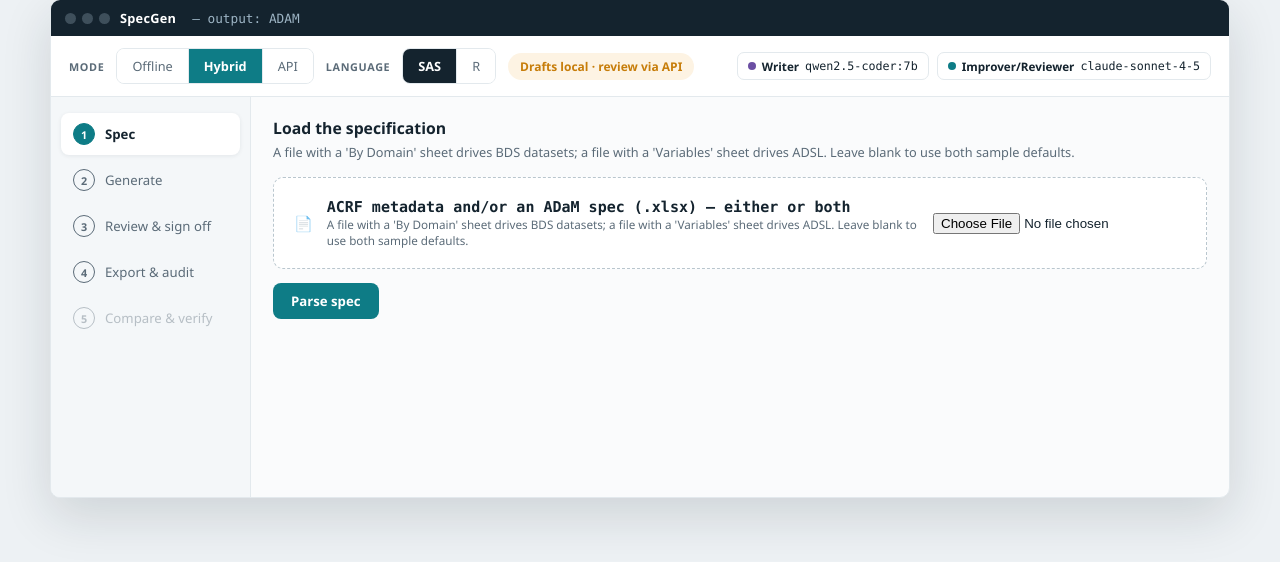
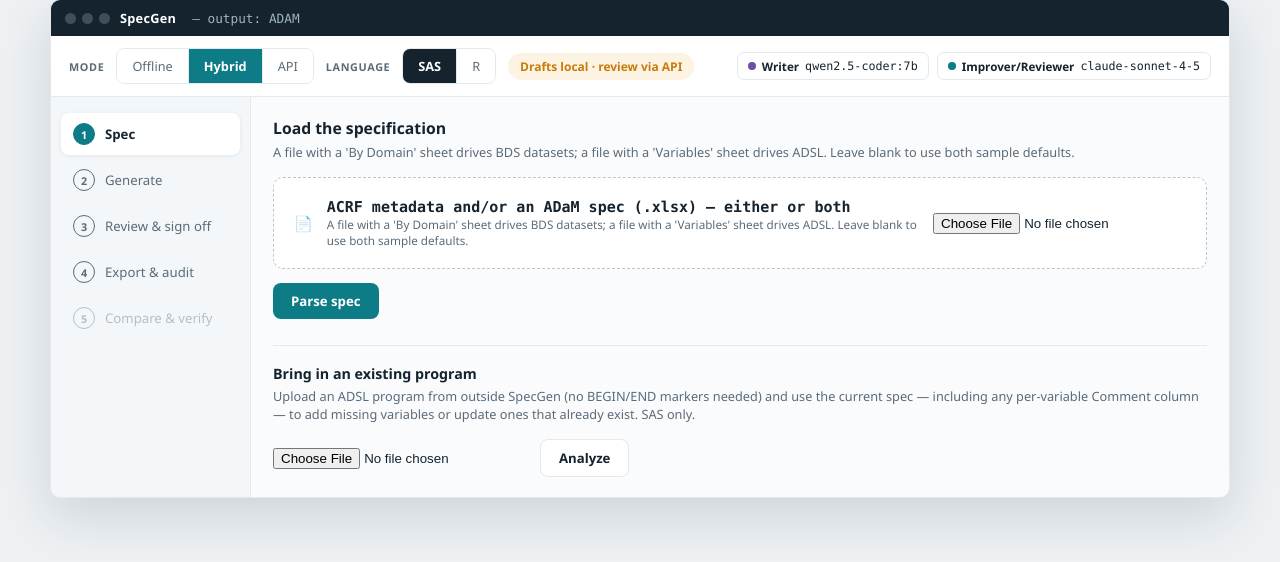
Before and after one commit to Manjothundal/SpecGen, a Flask app: page / in a window 1280 px wide. Shown: the part 218-780 px from the top of the page. Run offline with Flask 3, Linux system fonts and the light colour scheme.

Commit message:
Add a spec Comment column and "Bring in an existing program" (ADaM/SAS)
Two related asks: a free-text Comment column in the spec for per-variable
mapping notes/overrides beyond the formal Derivation rule, and the ability
to upload a program SpecGen didn't generate (no BEGIN/END markers) and
update it using the spec.

Comment: one change, in prompt_builder.py's build_prompt() -- the single
place every variable-level Writer call already goes through (assemble_adsl,
spec_patcher's _build_block, app.py's regenerate_adsl_block) -- so it's
available everywhere immediately, no other file touched.

"Bring in an existing program": upload -> /legacy_upload classifies each
spec variable as likely-present/likely-missing via a best-effort heuristic
(a hint for checkbox defaults, not authoritative). Two independent paths:
- Insert (new logic): reuses spec_patcher._build_block() verbatim --
  already Comment-aware, catalog-aware, QC-reviewed -- appended and merged
  into block tracking exactly like spec_patcher's own new-variable path.
- Full update (locate + rewrite existing logic): new
  spec_patcher.locate_and_update(), a single batched model call (not one
  per variable) that returns the whole program with just the selected
  variables' logic found and rewritten. Kept as a preview only (diffed via
  difflib) until the user explicitly applies it -- verified live with a
  real API call: correctly located and rewrote a wrong SAFFL assignment in
  a hand-written legacy program, diff showing only that change. On Apply,
  the result becomes one opaque "file" block, reusing the existing
  kind:"file" pattern _rebuild_blocks already uses for BDS/SDTM/TLF,
  instead of forcing per-variable markers onto content that was never
  structured that way -- the diff + an editable textarea IS the review
  step for this path.

Both paths run as background jobs (new job_kind values, same
_GENERATE_LOCKS/job_status machinery as Generate/patch).

Co-Authored-By: Claude Sonnet 5 <noreply@anthropic.com>

```diff
--- a/app.py
+++ b/app.py
@@ -61,7 +61,7 @@ from assembler import assemble_adsl, gen_block, clean, known_variables, _r_add_c
 from improver import improve_block
 from reviewer import review_block
 from spec_differ import diff_specs
-from spec_patcher import patch_program
+from spec_patcher import patch_program, locate_and_update, _build_block
 
 app = Flask(__name__)
 
@@ -114,6 +114,13 @@ def _new_otype_state():
                                     # against. None until ADSL has been generated at least once.
         "spec_diff": None,           # ADaM only: pending diff preview, set by /spec_diff
         "pending_spec_v2": None,     # ADaM only: uploaded v2 spec path awaiting /apply_patch
+        "legacy_upload_path": None,     # ADaM only: an uploaded existing (non-SpecGen) SAS
+                                        # program, awaiting classification/action
+        "legacy_classification": None,  # ADaM only: [{"variable","label","present_guess"}, ...]
+                                        # per current spec row, set by /legacy_upload
+        "legacy_update_preview": None,  # ADaM only: {"program", "diff", "targeted_vars"} once
+                                        # /legacy_preview_update has run — nothing is applied to
+                                        # state["programs"] until /legacy_apply_update
     }
 
 
@@ -878,6 +885,265 @@ def cancel_patch():
     return _render(active_otype="adam")
 
 
+def _classify_legacy_program(program, spec):
+    """Best-effort heuristic ONLY — flags a variable as "likely present" if
+    its name appears as an assignment target (`VAR =`) anywhere in the
+    program. Real legacy code can define a variable through a macro call,
+    different casing, a totally different pattern, or not at all — this is
+    just a starting point for the checkboxes' default state; the UI lets
+    the user override every one of them regardless of the guess."""
+    classification = []
+    for _, row in spec.iterrows():
+        var = row["Variable"]
+        present = bool(re.search(rf'\b{re.escape(var)}\s*=', program, re.IGNORECASE))
+        classification.append({"variable": var, "label": row["Label"], "present_guess": present})
+    return classification
+
+
+@app.route("/legacy_upload", methods=["POST"])
+def legacy_upload():
+    """Bring in an existing (non-SpecGen) ADSL program. Just saves the file
+    and classifies each current spec variable as likely-present/likely-
+    missing — /legacy_insert and /legacy_preview_update are the separate
+    action steps."""
+    state = RUN_STATE["otypes"]["adam"]
+    if state["lang"] != "sas":
+        return _render(active_otype="adam", note_otype="adam",
+                      note="Bringing in an existing program is SAS-only today.")
+
+    files = request.files.getlist("legacy_program")
+    if not files or not files[0].filename:
+        return _render(active_otype="adam", note_otype="adam",
+                      note="Choose an existing .sas program to bring in.")
+
+    legacy_dir = os.path.join(UPLOAD_DIR, "adam_legacy")
+    os.makedirs(legacy_dir, exist_ok=True)
+    legacy_path = os.path.join(legacy_dir, secure_filename(files[0].filename))
+    files[0].save(legacy_path)
+
+    adsl_spec_path = state.get("adsl_spec_path") or ADAM_SPEC
+    if not os.path.exists(adsl_spec_path):
+        return _render(active_otype="adam", note_otype="adam",
+                      note=f"No ADaM spec available to classify against ({adsl_spec_path} not found).")
+
+    try:
+        with open(legacy_path, encoding="utf-8", errors="replace") as f:
+            program = f.read()
+        spec = pd.read_excel(adsl_spec_path, sheet_name="Variables")
+    except Exception as e:
+        return _render(active_otype="adam", note_otype="adam", note=f"Could not read upload or spec: {e}")
+
+    state["legacy_upload_path"] = legacy_path
+    state["legacy_classification"] = _classify_legacy_program(program, spec)
+    return _render(active_otype="adam")
+
+
+def _run_legacy_insert_job(selected_vars, writer_mode, reviewer_mode, use_macros):
+    """Background thread target for /legacy_insert — same non-blocking
+    rationale as _run_generate_job/_run_patch_job. Reuses spec_patcher's
+    _build_block() directly (Comment/Derivation-aware, catalog-aware,
+    QC-reviewed) — identical machinery to spec_patcher's own new-variable
+    path, just appended into an uploaded program instead of one this app
+    already tracked."""
+    state = RUN_STATE["otypes"]["adam"]
+    try:
+        legacy_path = state["legacy_upload_path"]
+        adsl_spec_path = state.get("adsl_spec_path") or ADAM_SPEC
+        with open(legacy_path, encoding="utf-8", errors="replace") as f:
+            program = f.read()
+        spec = pd.read_excel(adsl_spec_path, sheet_name="Variables")
+        available = known_variables(spec)
+
+        new_blocks = {}
+        for var in selected_vars:
+            row = spec[spec["Variable"] == var]
+            if row.empty:
+                continue
+            new_blocks[var] = _build_block(var, row.iloc[0], available, writer_mode, reviewer_mode, use_macros)
+
+        if not new_blocks:
+            state["job_status"] = "error"
+            state["job_note"] = "No valid variables selected to insert."
+            return
+
+        insert_text = "\n\n".join(new_blocks.values())
+        if "  keep " in program:
+            program = program.replace("  keep ", f"{insert_text}\n\n  keep ", 1)
+        else:
+            # No recognizable `keep` statement — this is genuinely arbitrary
+            # uploaded code, not something SpecGen wrote, so there's no safe
+            # assumption about where derivation logic should end. Append at
+            # the end rather than guessing wrong.
+            program = program.rstrip() + "\n\n" + insert_text + "\n"
+
+        state["programs"]["adsl"] = program
+
+        # A previous full-update (see /legacy_apply_update) may have left a
+        # single opaque "file" block for this program — now stale, since the
+        # program just changed underneath it via a different mechanism.
+        stale_key = "adam:adsl_legacy"
+        if stale_key in state["blocks"]:
+            state["blocks"].pop(stale_key, None)
+            if stale_key in state["block_order"]:
+                state["block_order"].remove(stale_key)
+
+        parsed = {b["var"]: b for b in parse_adsl_blocks(program)}
+        for var in new_blocks:
+            b = parsed.get(var)
+            if not b:
+                continue
+            key = f"adam:adsl:{var}"
+            state["blocks"][key] = {"label": var, "code": b["code"], "qc": b["qc"],
+                                    "approved": False, "kind": "adsl_var", "var": var}
+            if key not in state["block_order"]:
+                state["block_order"].append(key)
+
+        _, derived, ex_summary, main_step = route_adsl_spec(spec)
+        state["main_step_rows"] = {r["Variable"]: r.to_dict() for _, r in main_step.iterrows()}
+        state["adsl_available"] = available
+        state["adsl_spec_path"] = adsl_spec_path
+        state["legacy_upload_path"] = None
+        state["legacy_classification"] = None
+        state["exported_files"] = []
+        state["last_commit"] = None
+        state["active_screen"] = "review"
+        state["job_status"] = "done"
+        state["job_note"] = f"Inserted {len(new_blocks)} new variable(s) into the uploaded program."
+    except Exception as e:
+        state["job_status"] = "error"
+        state["job_note"] = f"Insert failed: {e}"
+    finally:
+        _GENERATE_LOCKS["adam"].release()
+
+
+@app.route("/legacy_insert", methods=["POST"])
+def legacy_insert():
+    state = RUN_STATE["otypes"]["adam"]
+    if not state.get("legacy_classification"):
+        return _render(active_otype="adam", note_otype="adam", note="Upload and analyze a program first.")
+
+    selected_vars = request.form.getlist("insert_var")
+    if not selected_vars:
+        return _render(active_otype="adam", note_otype="adam", note="Select at least one variable to insert.")
+
+    lock = _GENERATE_LOCKS["adam"]
+    if not lock.acquire(blocking=False):
+        return _render(active_otype="adam", note_otype="adam",
+                      note="A generation is already running on this tab — wait for it to finish.")
+
+    writer_mode, reviewer_mode = MODE_MAP.get(state["mode"], (None, None))
+    state["job_status"] = "running"
+    state["job_kind"] = "legacy_insert"
+    state["job_note"] = None
+
+    threading.Thread(target=_run_legacy_insert_job,
+                     args=(selected_vars, writer_mode, reviewer_mode, state["use_macros"]),
+                     daemon=True).start()
+
+    return _render(active_otype="adam")
+
+
+def _run_legacy_update_job(target_vars):
+    """Background thread target for /legacy_preview_update. Calls
+    spec_patcher.locate_and_update() once for every selected variable
+    together (see that function's docstring for why batched) — a PREVIEW
+    only, nothing is written to state["programs"] here."""
+    state = RUN_STATE["otypes"]["adam"]
+    try:
+        legacy_path = state["legacy_upload_path"]
+        adsl_spec_path = state.get("adsl_spec_path") or ADAM_SPEC
+        with open(legacy_path, encoding="utf-8", errors="replace") as f:
+            program = f.read()
+        spec = pd.read_excel(adsl_spec_path, sheet_name="Variables")
+
+        new_program, diff = locate_and_update(program, spec, target_vars)
+
+        state["legacy_update_preview"] = {
+            "program": new_program,
+            "diff": "".join(diff),
+            "targeted_vars": target_vars,
+        }
+        state["job_status"] = "done"
+        state["job_note"] = (f"Preview ready for {len(target_vars)} variable(s) — review the "
+                             f"diff and edit the text below before applying.")
+    except Exception as e:
+        state["job_status"] = "error"
+        state["job_note"] = f"Preview failed: {e}"
+    finally:
+        _GENERATE_LOCKS["adam"].release()
+
+
+@app.route("/legacy_preview_update", methods=["POST"])
+def legacy_preview_update():
+    state = RUN_STATE["otypes"]["adam"]
+    if not state.get("legacy_classification"):
+        return _render(active_otype="adam", note_otype="adam", note="Upload and analyze a program first.")
+
+    target_vars = request.form.getlist("update_var")
+    if not target_vars:
+        return _render(active_otype="adam", note_otype="adam", note="Select at least one variable to update.")
+
+    lock = _GENERATE_LOCKS["adam"]
+    if not lock.acquire(blocking=False):
+        return _render(active_otype="adam", note_otype="adam",
+                      note="A generation is already running on this tab — wait for it to finish.")
+
+    state["job_status"] = "running"
+    state["job_kind"] = "legacy_update"
+    state["job_note"] = None
+
+    threading.Thread(target=_run_legacy_update_job, args=(target_vars,), daemon=True).start()
+
+    return _render(active_otype="adam")
+
+
+@app.route("/legacy_apply_update", methods=["POST"])
+def legacy_apply_update():
+    """Commit a previewed full-update — uses whatever text is in the
+    submitted textarea, NOT necessarily state["legacy_update_preview"]'s
+    original proposal, since the user may have hand-edited it (the "live
+    editing" step). The whole program becomes one opaque "file" block (same
+    kind BDS/SDTM/TLF programs already use) rather than forcing per-variable
+    tracking onto content that was never structured that way."""
+    state = RUN_STATE["otypes"]["adam"]
+    preview = state.get("legacy_update_preview")
+    if not preview:
+        return _render(active_otype="adam", note_otype="adam", note="No pending update to apply.")
+
+    edited_program = request.form.get("program_text", preview["program"])
+
+    # A prior normal generate/insert may have left per-variable adsl blocks —
+    # now stale, since this program replaces that content wholesale via a
+    # different (whole-file) mechanism.
+    stale_keys = [k for k in state["block_order"] if k.startswith("adam:adsl:")]
+    for k in stale_keys:
+        state["blocks"].pop(k, None)
+        state["block_order"].remove(k)
+
+    key = "adam:adsl_legacy"
+    state["programs"]["adsl"] = edited_program
+    state["blocks"][key] = {"label": "adsl.sas (uploaded program, updated)", "code": edited_program,
+                            "qc": "NONE", "approved": False, "kind": "file", "var": None}
+    if key not in state["block_order"]:
+        state["block_order"].append(key)
+
+    state["legacy_upload_path"] = None
+    state["legacy_classification"] = None
+    state["legacy_update_preview"] = None
+    state["exported_files"] = []
+    state["last_commit"] = None
+    state["active_screen"] = "review"
+    return _render(active_otype="adam")
+
+
+@app.route("/legacy_cancel_update", methods=["POST"])
+def legacy_cancel_update():
+    """Discard a previewed full-update without applying it."""
+    state = RUN_STATE["otypes"]["adam"]
+    state["legacy_update_preview"] = None
+    return _render(active_otype="adam")
+
+
 def _run_generate_job(otype, lang, mode, domain, uploaded, force_pending, use_macros=True):
     """Background thread target for /generate. Doing the (potentially slow)
     generation work off the request thread is what makes /abort possible —
--- a/templates/index.html
+++ b/templates/index.html
@@ -276,6 +276,69 @@
               {% endif %}
             </div>
             {% endif %}
+
+            {% if otype == 'adam' and t.lang == 'sas' %}
+            <div style="margin-top:26px;padding-top:18px;border-top:1px solid var(--line);">
+              <h3 style="font-size:.95rem;margin-bottom:4px;">Bring in an existing program</h3>
+              <p class="hint">Upload an ADSL program from outside SpecGen (no BEGIN/END markers
+                needed) and use the current spec — including any per-variable Comment column —
+                to add missing variables or update ones that already exist. SAS only.</p>
+
+              {% if t.job_status == 'running' and t.job_kind in ('legacy_insert', 'legacy_update') %}
+              <div class="note" style="background:#E2F1F2;border-color:#B7DDE0;display:flex;align-items:center;gap:10px;">
+                <span class="spin">⏳</span> {{ 'Inserting new variables…' if t.job_kind == 'legacy_insert' else 'Locating and updating selected variables…' }}
+              </div>
+
+              {% elif t.legacy_update_preview %}
+                {% set p = t.legacy_update_preview %}
+                <div class="signoff">Preview for: <b class="mono">{{ p.targeted_vars | join(", ") }}</b> — review the diff, edit the program text if needed, then apply.</div>
+                {% if p.diff %}
+                <details style="margin-bottom:10px;">
+                  <summary>view diff</summary>
+                  <pre class="codepane">{{ p.diff }}</pre>
+                </details>
+                {% else %}
+                <p class="hint">The model reported no changes were needed.</p>
+                {% endif %}
+                <form method="post" action="/legacy_apply_update">
+                  <textarea name="program_text" class="mono" style="width:100%;min-height:260px;padding:10px;border:1px solid var(--line);border-radius:8px;font-size:.8rem;margin-bottom:10px;">{{ p.program }}</textarea>
+                  <button type="submit" class="btn primary">Apply update</button>
+                </form>
+                <form method="post" action="/legacy_cancel_update" style="margin-top:8px;">
+                  <button type="submit" class="btn ghost">Cancel</button>
+                </form>
+
+              {% elif t.legacy_classification %}
+                <div class="signoff">Choose which variables to insert as new logic, and/or which
+                  to locate and update in place. Checkboxes are pre-set from a best-effort guess
+                  (does the variable name already appear as an assignment target?) — override
+                  either as needed.</div>
+                <table style="margin-bottom:10px;">
+                  <tr><th>Variable</th><th>Likely already present?</th><th>Insert as new</th><th>Locate &amp; update</th></tr>
+                  {% for c in t.legacy_classification %}
+                  <tr>
+                    <td class="mono">{{ c.variable }}</td>
+                    <td>{{ 'Yes' if c.present_guess else 'No' }}</td>
+                    <td><input type="checkbox" name="insert_var" value="{{ c.variable }}" form="legacyInsertForm" {% if not c.present_guess %}checked{% endif %}></td>
+                    <td><input type="checkbox" name="update_var" value="{{ c.variable }}" form="legacyUpdateForm" {% if c.present_guess %}checked{% endif %}></td>
+                  </tr>
+                  {% endfor %}
+                </table>
+                <form id="legacyInsertForm" class="inline" method="post" action="/legacy_insert">
+                  <button type="submit" class="btn primary">Insert selected as new blocks</button>
+                </form>
+                <form id="legacyUpdateForm" class="inline" method="post" action="/legacy_preview_update">
+                  <button type="submit" class="btn ghost">Preview full update for selected</button>
+                </form>
+
+              {% else %}
+                <form method="post" action="/legacy_upload" enctype="multipart/form-data">
+                  <input type="file" name="legacy_program" accept=".sas" style="margin-right:10px;">
+                  <button type="submit" class="btn ghost">Analyze</button>
+                </form>
+              {% endif %}
+            </div>
+            {% endif %}
           </section>
 
           <!-- SCREEN 2: GENERATE -->
```
Also changed, not shown: ROADMAP.md (+72 -0 lines), prompt_builder.py (+21 -6 lines), spec_patcher.py (+78 -1 lines).
